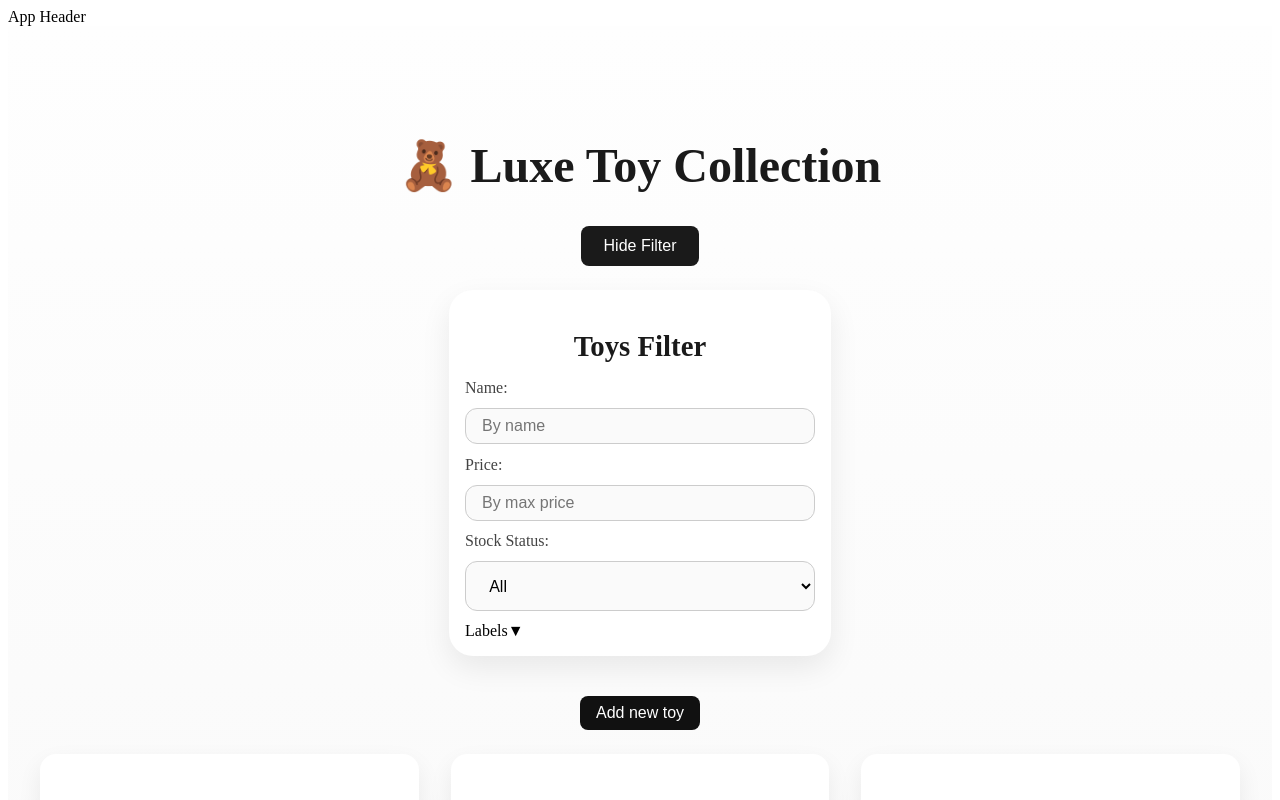
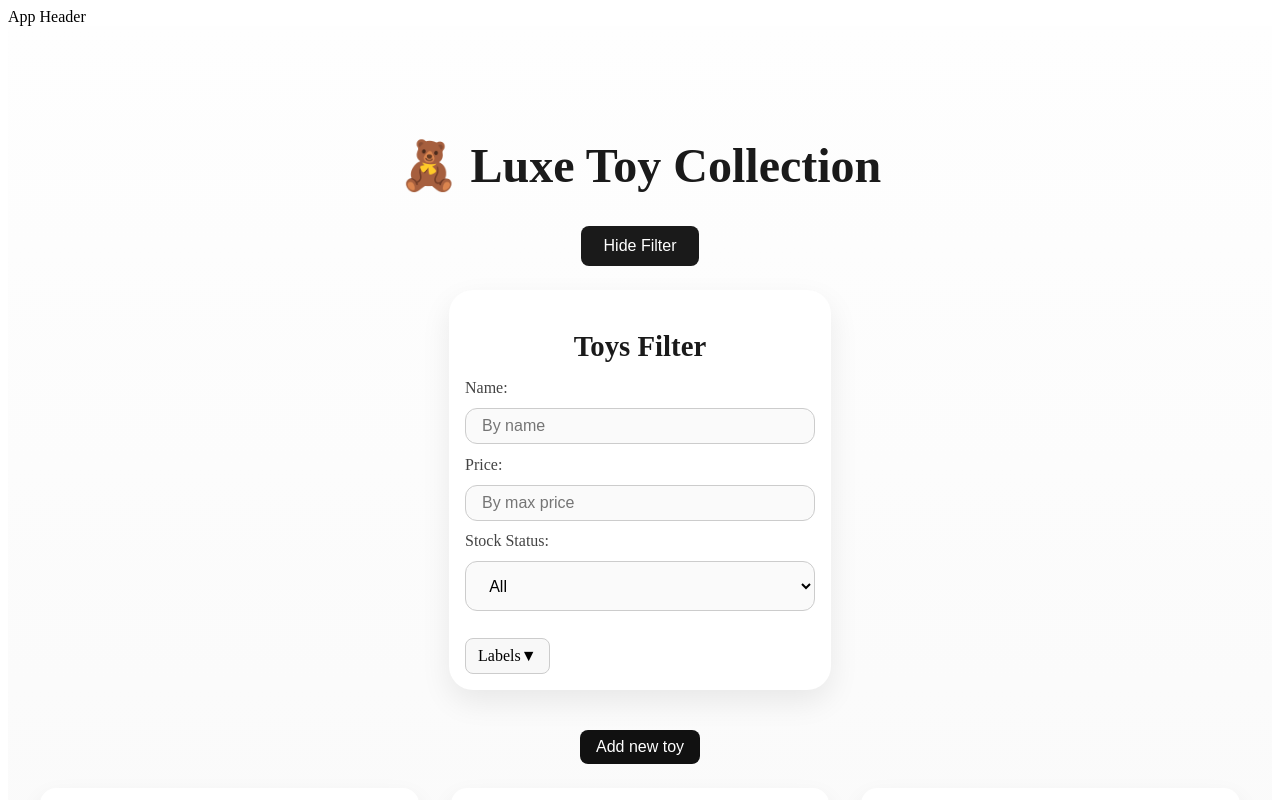
Before and after one commit to nevo0309/mistertoy-frontend, a React (Vite) app: page /toy in a window 1280 px wide. Both pictures are taken after a click on the button "Show Filter". Shown: the top 800 px of the page. Built offline with nearby package versions, Linux system fonts and the light colour scheme.

Commit message:
Add style for the filter labels

```diff
--- a/src/assets/style/cmps/ToyFilter.css
+++ b/src/assets/style/cmps/ToyFilter.css
@@ -66,3 +66,51 @@
   background-color: #fff;
   box-shadow: 0 0 0 2px #ccc;
 }
+
+.label-dropdown {
+  position: relative;
+  margin-top: 1rem;
+}
+
+.dropdown-toggle {
+  background-color: #f8f8f8;
+  padding: 0.5rem 0.75rem;
+  border: 1px solid #ccc;
+  border-radius: 8px;
+  cursor: pointer;
+  font-weight: 500;
+  display: flex;
+  justify-content: space-between;
+  align-items: center;
+  width: fit-content;
+}
+
+.dropdown-toggle:hover {
+  background-color: #f0f0f0;
+}
+
+.dropdown-content {
+  position: absolute;
+  top: 110%;
+  left: 0;
+  background: white;
+  border: 1px solid #ddd;
+  box-shadow: 0 4px 12px rgba(0, 0, 0, 0.1);
+  padding: 0.75rem;
+  border-radius: 8px;
+  display: flex;
+  flex-direction: column;
+  gap: 0.3rem;
+  z-index: 100;
+}
+
+.dropdown-content label {
+  display: flex;
+  align-items: center;
+  gap: 0.5rem;
+  font-size: 0.95rem;
+}
+
+.dropdown-content input[type='checkbox'] {
+  accent-color: #c8a165;
+}
```
